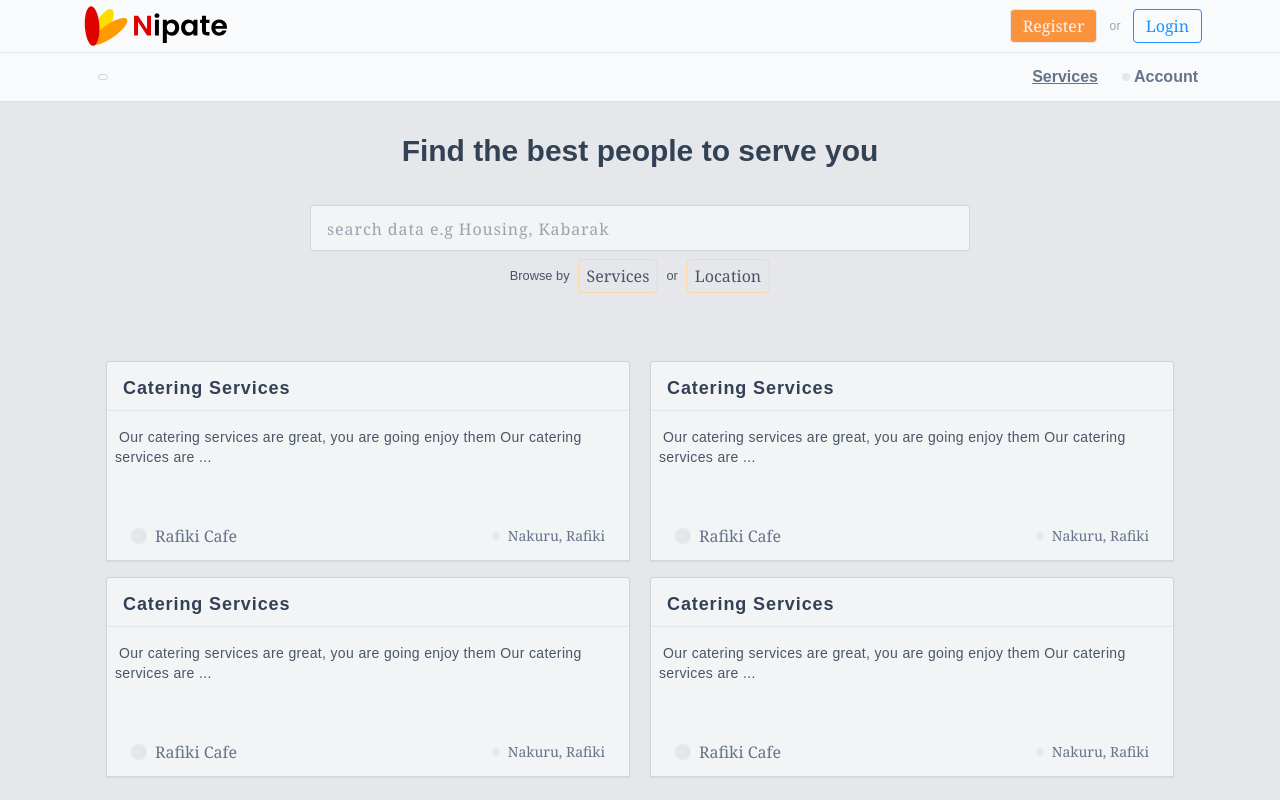
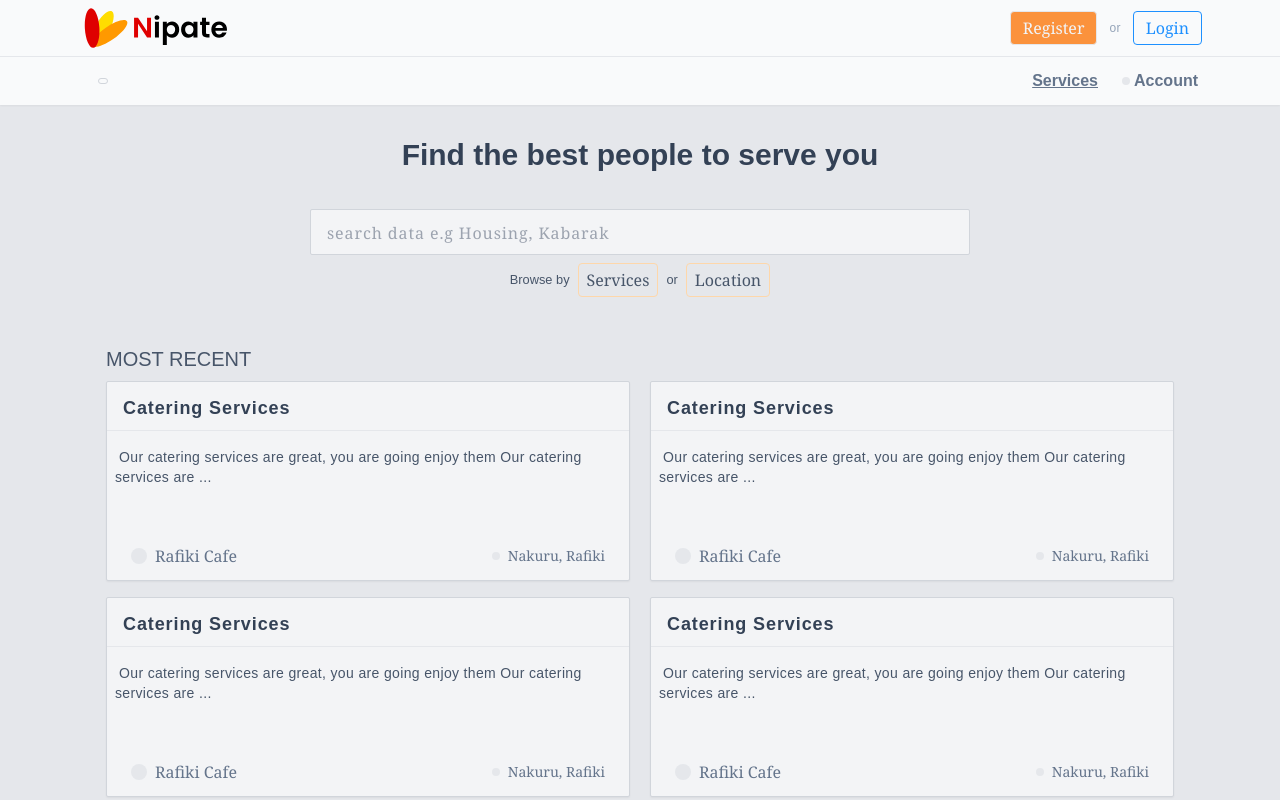
Before and after one commit to Amos-Ditto/NipateWebapp, a Vue app: page / in a window 1280 px wide. Shown: the top 800 px of the page. Built offline with nearby package versions, Linux system fonts and the light colour scheme.

Commit message:
chore: Update Dashboard design

```diff
--- a/src/App.vue
+++ b/src/App.vue
@@ -26,6 +26,8 @@ body {
   -webkit-font-smoothing: antialiased;
   -moz-osx-font-smoothing: grayscale;
   -webkit-text-size-adjust: 100%;
+  -webkit-touch-callout: none;
+  -webkit-tap-highlight-color: transparent;
   @apply bg-gray-200;
 }
 
--- a/src/components/Cards/RecentServiceData.vue
+++ b/src/components/Cards/RecentServiceData.vue
@@ -1,6 +1,6 @@
 <template>
-    <div class="w-full h-[180px] sm:h-[200px] py-1 bg-gray-100 rounded-sm border border-gray-300 shadow-sm transition-all duration-300 flex flex-col relative gap-y-4 cursor-pointer hover:bg-gray-50">
-        <div class="card-top w-full border-b border-gray-200 px-4 py-2">
+    <div class="main w-full h-[180px] sm:h-[200px] py-1 bg-gray-100 rounded-sm border border-gray-300 shadow-sm transition-all duration-300 flex flex-col relative gap-y-4 cursor-pointer hover:bg-zinc-200 sm:hover:bg-gray-50">
+        <div class="card-top w-full border-b border-gray-200 px-4 py-2 transition-colors duration-300">
             <h3 class="text-lg text-slate-700 font-bold tracking-wider">Catering Services</h3>
         </div>
         <div class="card-body w-full pl-2 pr-2 lg:pr-5">
@@ -8,13 +8,13 @@
         </div>
         <div class="card-footer w-full flex flex-row items-center justify-between px-6 py-3 absolute bottom-0">
             <div class="user-name flex items-center gap-2 flex-row">
-                <div class="avatar px-2 py-2 bg-gray-200 rounded-full">
+                <div class="avatar px-2 py-2 bg-gray-200 rounded-full transition-colors duration-300">
                     <div class="i-mdi-account text-slate-600 text-xl"></div>
                 </div>
                 <span class="text-slate-500 text-base font-serif">Rafiki Cafe</span>
             </div>
             <div class="location-pin flex items-center gap-2 flex-row">
-                <div class="location-icon px-1 py-1 bg-gray-200 rounded-full">
+                <div class="location-icon px-1 py-1 bg-gray-200 rounded-full transition-colors duration-300">
                     <div class="i-mdi-map-marker"></div>
                 </div>
                 <span class="text-slate-500 text-sm font-serif">Nakuru, Rafiki</span>
@@ -22,3 +22,13 @@
         </div>
     </div>
 </template>
+
+<style scoped>
+    .main:hover .card-top {
+        @apply border-gray-300 sm:border-gray-200;
+    }
+    .main:hover .avatar,
+    .main:hover .location-icon {
+        @apply bg-gray-300 sm:bg-gray-200;
+    }
+</style>
--- a/src/components/Heroes/HeroDashboard.vue
+++ b/src/components/Heroes/HeroDashboard.vue
@@ -3,17 +3,22 @@ import { ref } from 'vue';
 
 
 const opensearch = ref<boolean>(false);
+const searchvalue = ref<string>('');
 
 const toggleOpenSearch = (): void => { opensearch.value = true }
 const toggleCloseSearch = (): void => { opensearch.value = false }
 const toggleOpenCloseSearch = (): void => { opensearch.value = !opensearch.value }
 
+const onInputKeyDown = (e: Event): void => {
+    console.log(searchvalue.value);
+    if(searchvalue.value.trim().length >= 3) {toggleOpenSearch()}
+}
 </script>
 <template>
     <div class="w-full flex flex-col justify-center items-center gap-y-1">
         <h3 class="text-slate-700 text-xl sm:text-2xl md:text-3xl font-[600] transition-font duration-300">Find the best people to serve you</h3>
         <div class="search-bar flex flex-col justify-center items-center pt-3 sm:pt-4 md:pt-8 w-[90%] md:w-[75%] lg:w-[70%] xl:w-[60%] relative transition-all duration-300">
-            <input type="text" placeholder="search data e.g Housing, Kabarak">
+            <input type="text" placeholder="search data e.g Housing, Kabarak" v-model="searchvalue" @input="onInputKeyDown" @focusout="toggleCloseSearch">
             <div class="i-mdi-menu-down absolute right-4 text-2xl cursor-pointer transition-transform duration-300" :class="opensearch && 'rotate-180'" @click="toggleOpenCloseSearch"></div>
             <transition name="fade">
                 <div class="browse-by w-full absolute bottom-0 translate-y-[104%] bg-gray-100 py-1 min-h-[3rem] flex flex-col gap-1 shadow" v-if="opensearch">
--- a/src/components/Layouts/MainTopBar.vue
+++ b/src/components/Layouts/MainTopBar.vue
@@ -32,19 +32,19 @@
 <style scoped>
 
 .top-nav {
-    @apply py-0.5 flex flex-row justify-between w-full border-b border-gray-200 px-[4px] lg:px-[78px];
+    @apply py-1 flex flex-row justify-between w-full border-b border-gray-200 px-[8px] lg:px-[78px];
     transition: padding 300ms ease;
 }
 .top-nav .top-left-nav {
     @apply flex items-center flex-row py-0.5;
 }
 .top-nav .top-left-nav img {
-    @apply max-w-[5.8rem] min-w-[3.5rem] h-[2.5rem] last:mt-1;
+    @apply max-w-[4.8rem] sm:max-w-[5.8rem] min-w-[3rem] sm:min-w-[3.5rem] h-[2rem] sm:h-[2.5rem] last:mt-1 transition-all duration-300;
 }
 
 .top-nav .top-right-nav {
-    @apply py-0.5 flex flex-row items-center gap-3;
-    transition: padding 300ms ease;
+    @apply py-0.5 flex flex-row items-center gap-1.5 sm:gap-3;
+    transition: padding 300ms ease , gap 300ms ease;
 }
 .top-nav .top-right-nav small {
     @apply text-slate-400 text-xs tracking-wide;
--- a/src/views/Home/Dashboard.vue
+++ b/src/views/Home/Dashboard.vue
@@ -4,16 +4,23 @@ import RecentServiceData from '../../components/Cards/RecentServiceData.vue';
 
 </script>
 <template>
-    <main class="w-full pt-8 pb-8 md:pb-24 px-[8px] xl:px-[90px] 2xl:px-[130px] transition-pad duration-300 flex flex-col gap-y-8">
+    <main class="w-full pt-8 pb-8 md:pb-24 px-[8px] lg:px-[80px] xl:px-[90px] 2xl:px-[130px] transition-pad duration-300 flex flex-col gap-y-8">
         <section class="w-full">
             <HeroDashboard />
         </section>
-        <section class="w-full flex flex-col gap-4 pb-8 pt-1 sm:pt-8 transition-pad duration-300">
-            <div class="recent-services grid grid-cols-1 sm:grid-cols-2 gap-y-0.5 transition-all sm:gap-y-4 gap-x-2 lg:gap-x-5 px-4">
-                <RecentServiceData />
-                <RecentServiceData />
-                <RecentServiceData />
-                <RecentServiceData />
+        <section class="w-full flex flex-col gap-4 pb-8 pt-1 sm:pt-3 transition-pad duration-300">
+            <div class="recent-services flex flex-col gap-y-2 w-full">
+                <div class="recent-title w-full px-4">
+                    <h3 class="text-xl text-slate-600 uppercase">Most Recent</h3>
+                </div>
+                <div class="recent-services grid grid-cols-1 sm:grid-cols-2 gap-y-0.5 transition-all sm:gap-y-4 gap-x-2 lg:gap-x-5 px-4">
+                    <RecentServiceData />
+                    <RecentServiceData />
+                    <RecentServiceData />
+                    <RecentServiceData />
+                    <!-- <RecentServiceData />
+                    <RecentServiceData /> -->
+                </div>
             </div>
         </section>
     </main>
```
